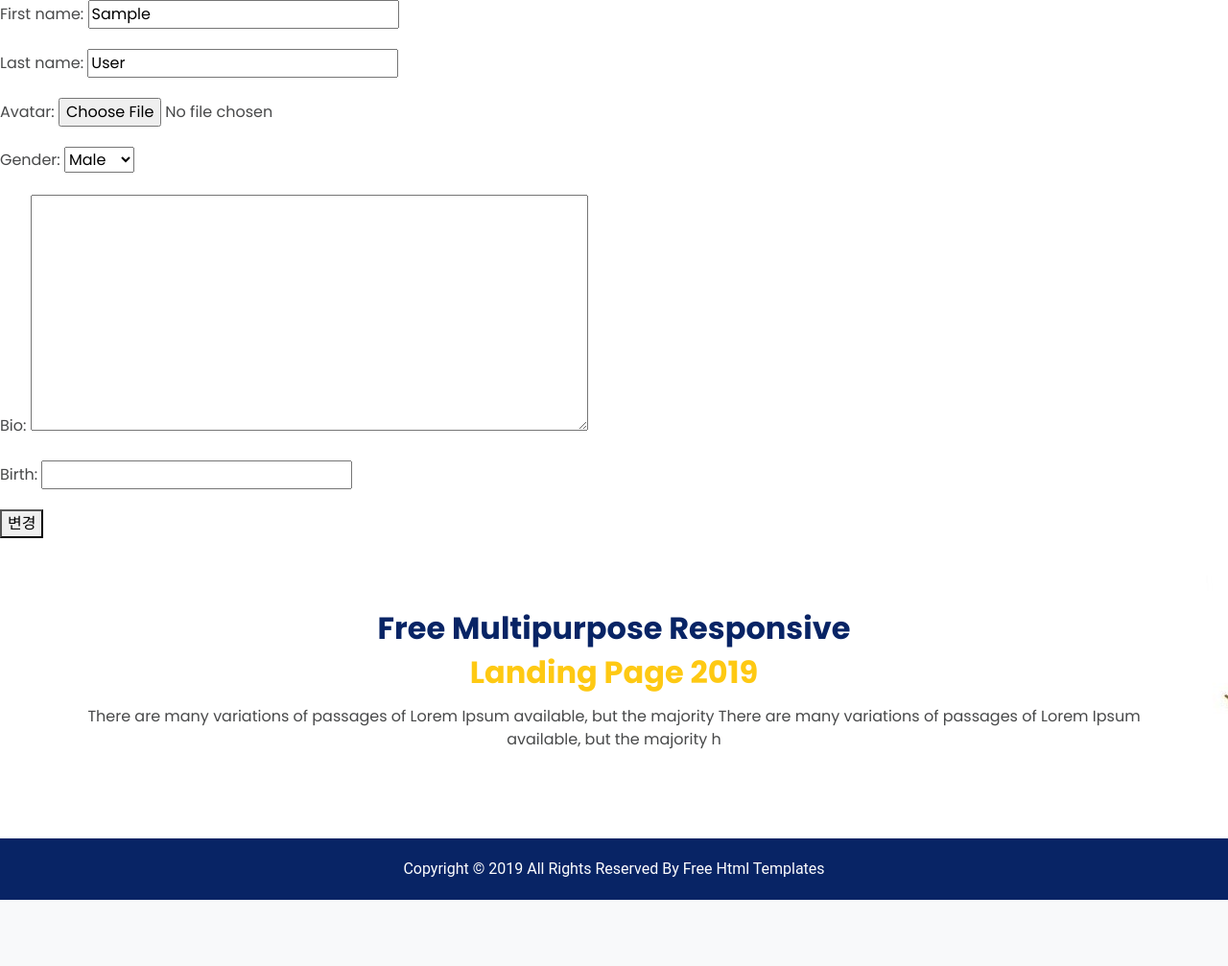
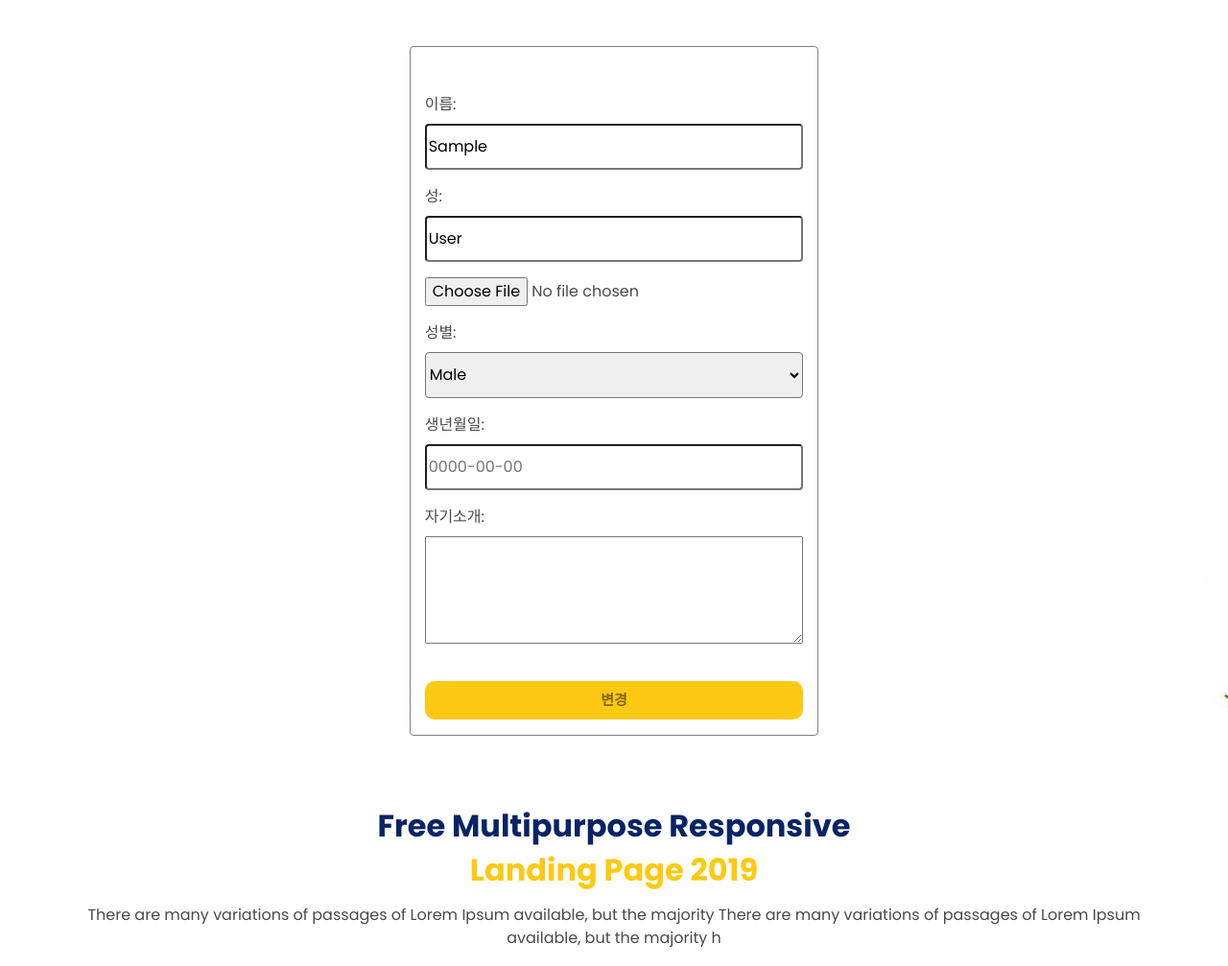
Before and after one commit to glauke1996/Kindergarten_Project, a Django app: page /users/profile/1/update/ in a window 1280 px wide. Shown: the part 72-1079 px from the top of the page at 96% size. Before the commit the page ends 1010 px from the top, so only its background shows below. Run offline with Django 3.2, Linux system fonts and the light colour scheme; the visitor is signed in with stand-in values (Sample User, id 1); some libraries are stand-ins or nearby versions.

Commit message:
2021--11--28

```diff
--- a/templates/notifications/posting_list.html
+++ b/templates/notifications/posting_list.html
@@ -2,8 +2,8 @@
 
 
 {% block content %}
-    <div class="mx-auto w-75 Custom-mar text-right"><a href="{% url 'notifications:create-post' %}"><span class="call_to-btn2 text-black-50 mb-2">글쓰기</span></a></div>
-    <div class="List-Container mx-auto w-75">
+    <div class="mx-auto col-lg-7 Custom-mar text-right"><a href="{% url 'notifications:create-post' %}"><span class="call_to-btn2 text-black-50 mb-2">글쓰기</span></a></div>
+    <div class="List-Container mx-auto col-lg-7 col-sm-12">
         <div class="container mx-auto pb-4 w-100">
             <div class="row justify-content-between py-3 Custom-border-b mb-3">
                 <span class="col-md-1">말머리</span>
--- a/templates/users/profile-update.html
+++ b/templates/users/profile-update.html
@@ -2,9 +2,9 @@
 
 
 {% block content %}
-<form method='POST'>
+<form method='POST' enctype="multipart/form-data" style="border:solid 1px grey" class="col-md-4 col-sm-12 mx-auto mt-md-5 mt-sm-3 pt-md-5 pt-3 rounded">
     {% csrf_token %}
     {{form.as_p}}
-    <button>변경</button>
+    <button class="mb-lg-3 mb-1 btn btn-lg call_to-btn2 text-black-50 font-weight-bold btn-block mt-md-3 mt-1">변경</button>
 </form>
 {% endblock%}
--- a/users/urls.py
+++ b/users/urls.py
@@ -8,5 +8,5 @@ urlpatterns = [
     path("logout/", views.log_out, name="logout"),
     path("signup/", views.SignUpView.as_view(), name="signup"),
     path("profile/<int:pk>/", views.ProfileView, name="profile"),
-    path("profile/<int:pk>/update/", views.UpdateProfileView.as_view(), name="update"),
+    path("profile/<int:user_pk>/update/", views.UpdateProfileView.as_view(), name="update"),
 ]
--- a/users/views.py
+++ b/users/views.py
@@ -68,17 +68,27 @@ def ProfileView(request, pk):
         raise Http404
 
 
-class UpdateProfileView(mixins.LoggedInOnlyView, UpdateView):
-    model = models.User
-    template_name = "users/profile-update.html"
-    fields = (
-        "first_name",
-        "last_name",
-        "avatar",
-        "gender",
-        "bio",
-        "birth",
-    )
+class UpdateProfileView(UpdateView):
+    model=models.User
+    template_name="users/profile-update.html"
+    fields=("first_name","last_name","avatar","gender","birth","bio")
+    pk_url_kwarg="user_pk"
 
     def get_object(self, queryset=None):
         return self.request.user
+
+    def get_form(self, form_class=None):
+        form = super().get_form(form_class=form_class)
+        form.fields["first_name"].widget.attrs = {"class":"w-100 takasa-login rounded"}
+        form.fields["last_name"].widget.attrs = {"class":"w-100 takasa-login rounded"}
+        form.fields["avatar"].widget.attrs = {"class":""}
+        form.fields["bio"].widget.attrs = {"class":"w-100 takasa2"}
+        form.fields["gender"].widget.attrs = {"class":"w-100 takasa-login rounded"}
+        form.fields["birth"].widget.attrs = {"class":"w-100 takasa-login rounded","placeholder":"0000-00-00"}
+        form.fields["first_name"].label="이름"
+        form.fields["last_name"].label="성"
+        form.fields["avatar"].label=""
+        form.fields["gender"].label="성별"
+        form.fields["birth"].label="생년월일"
+        form.fields["bio"].label="자기소개"
+        return form
```
Also changed, not shown: uploads/avatars/15_DEieRio.jfif (added), uploads/uploads/2021/11/28/10.jfif (added), uploads/uploads/2021/11/28/10_thumb.jfif (added).
